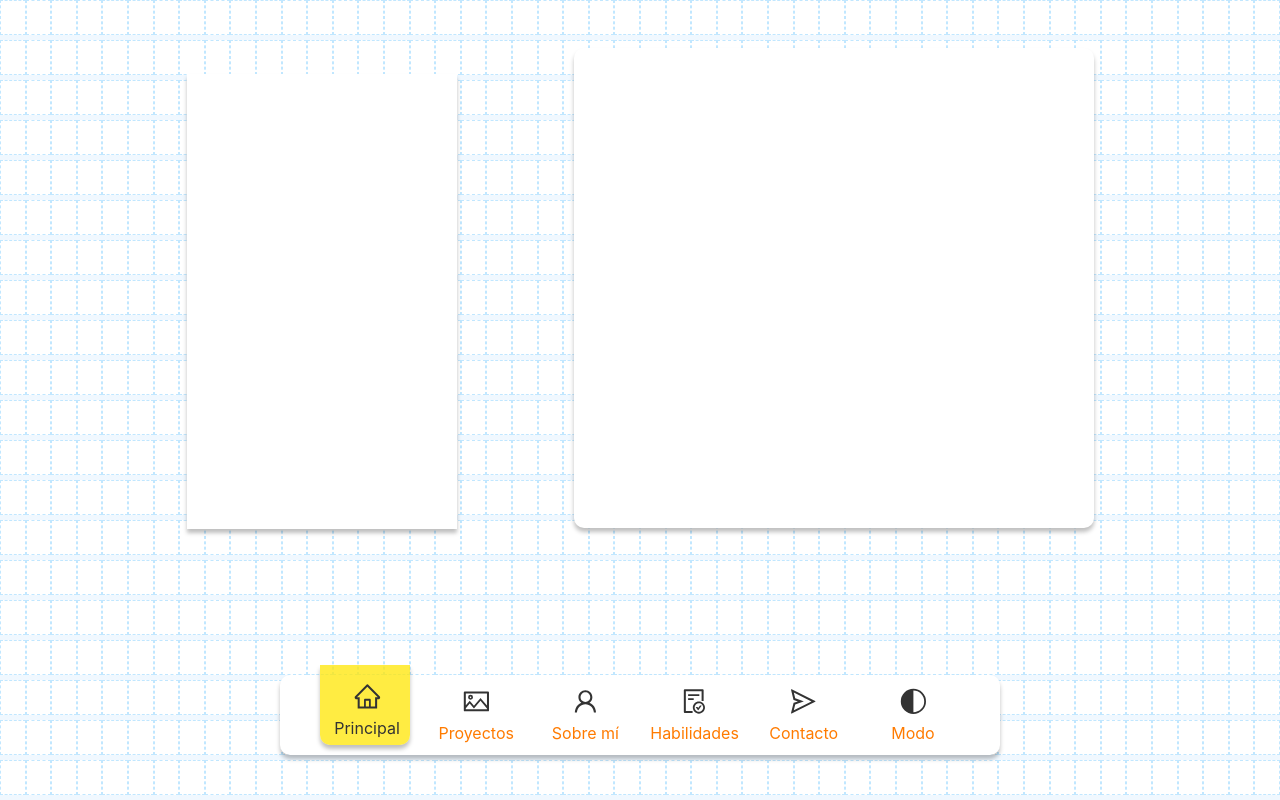
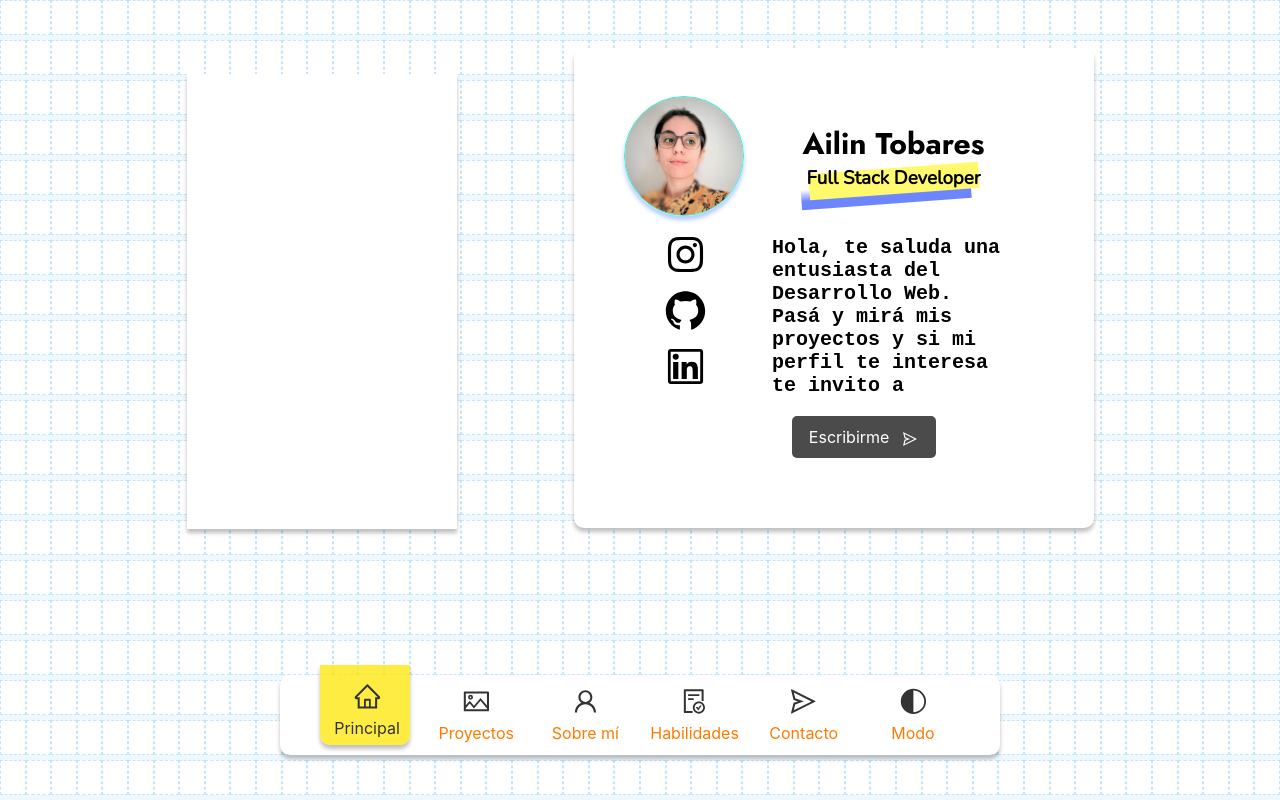
Before and after one commit to a1l1n/Portfolio, a React (Create React App) app: page / in a window 1280 px wide. Shown: the top 800 px of the page. Built offline with nearby package versions, Linux system fonts and the light colour scheme.

Commit message:
feat(data): add data component structure

```diff
--- a/src/Components/Home/Data/Data.jsx
+++ b/src/Components/Home/Data/Data.jsx
@@ -1,22 +1,49 @@
 import React from 'react';
-import { AiOutlineSend } from "react-icons/ai";
+import { AiOutlineSend, AiOutlineInstagram, AiOutlineGithub, AiOutlineLinkedin } from "react-icons/ai";
+import Profile from '../../../assets/Profile2.jpeg'
 import Styles from './Data.module.css'
 
 export const Data = () => {
   return (
-    <div className={Styles.home_container}>
-{/*         <h1 className={Styles.home_title}>Ailin Tobares</h1>
-        <div className={Styles.home_subtitle}>
+    <div className={Styles.data_container}>
+      <div className={Styles.data_box}>
+
+        <div className={Styles.data_head}>
+          <div className={Styles.data_profile_image}>
+            <img src={Profile} alt='Profile image' className={Styles.data_image}/>
+          </div>
+
+          <div className={Styles.data_title}>
+            <div className={Styles.data_yellow}></div>
+            <h1>Ailin Tobares</h1>
             <h3>Full Stack Developer</h3>
+            <div className={Styles.data_purple}></div>
+          </div>
         </div>
-        <p className={Styles.home_presentation}>Hola, te saluda una entusiasta del Desarrollo Web. Pasá y mirá mis proyectos y si mi perfil te interesa... </p>
 
-        <div  className={Styles.home_button}>
-            <a href="#contact" className={Styles.home_button_a}>
-                Escribime
-                <AiOutlineSend className={Styles.home_button_icon}/>
+        <div className={Styles.data_info}>
+          <div className={Styles.data_social}>
+          <a href="https://www.instagram.com/" className={Styles.data_social_icon} target="_blank"><AiOutlineInstagram /></a>
+
+          <a href="https://github.com/a1l1n" className={Styles.data_social_icon} target="_blank"><AiOutlineGithub /></a>
+
+          <a href="https://www.linkedin.com/in/ailin-tobares-b6251220b/" className={Styles.data_social_icon} target="_blank"><AiOutlineLinkedin /></a>
+          </div>
+
+          <div className={Styles.data_description}>
+            <p>
+            Hola, te saluda una entusiasta del Desarrollo Web. Pasá y mirá mis proyectos y si mi perfil te interesa te invito a
+            </p>
+          </div>
+        </div>
+
+        <div className={Styles.data_button}>
+          <a href="#contact" className={Styles.data_button_a}>
+              Escribirme
+              <AiOutlineSend className={Styles.data_button_icon}/>
             </a>
-        </div> */}
+        </div>
+      </div>
     </div>
   )
 }
--- a/src/Components/Home/Data/Data.module.css
+++ b/src/Components/Home/Data/Data.module.css
@@ -1,4 +1,7 @@
-.home_container {
+@import url('https://fonts.googleapis.com/css2?family=Nunito:wght@300&display=swap');
+@import url('https://fonts.googleapis.com/css2?family=Jost:wght@700&family=Nunito:wght@300;400&display=swap');
+
+.data_container {
     width: 520px;
     height: 480px;
     margin-top: 3em;
@@ -7,3 +10,139 @@
     background-color: white;
     box-shadow: 0px 4px 4px 0px rgba(0, 0, 0, 0.25);
 }
+
+.data_box {
+    width: 420px;
+    height: 400px;
+    margin: 3em auto;
+}
+
+.data_head {
+    height: 30%;
+    display: flex;
+    flex-direction: row;
+}
+
+.data_profile_image {
+    width: 30%;
+    height: 100%;
+}
+
+.data_image {
+    height: 100%;
+    border-radius: 50%;
+    transform: scaleX(-1);
+    border: 1px solid rgba(21, 255, 213, 1);
+    box-shadow: 0px 4px 4px 0px rgba(0, 87, 255, 0.30);
+}
+
+.data_title {
+    width: 100%;
+    display: flex;
+    flex-direction: column;
+    align-items: center;
+    justify-content: center;
+}
+
+.data_title h1 {
+    font-family: 'Jost', sans-serif;
+    font-size: 30px;
+}
+
+.data_title h3 {
+    position: relative;
+    z-index: 3;
+    font-family: 'Nunito', sans-serif;
+}
+
+.data_yellow, .data_purple {
+    position: relative;
+    width: 170px;
+    height: 30px;
+    transform: rotate(-4.18deg);
+}
+
+.data_yellow {
+    top: 4.5em;
+    z-index: 1;
+    background-color: #FFF96D;;
+}
+
+.data_purple {
+    z-index: 0;
+    bottom: 0.8em;
+    right: 0.5em;
+    background: linear-gradient(180deg, rgba(109, 133, 255, 0.00) 23.44%, #6D85FF 67.71%);
+
+}
+
+.data_info {
+    height: 50%;
+    display: flex;
+    flex-direction: row;
+    justify-content: center;
+    align-items: center;
+}
+
+.data_social {
+    width: 40%;
+    display: flex;
+    flex-direction: column;
+    justify-content: center;
+    align-items: center;
+    margin-left: 1em;
+}
+
+.data_social_icon {
+    color: black;
+    font-size: 45px;
+}
+
+.data_social_icon:hover {
+    color: #6D85FF;
+}
+
+.data_description {
+    width: 100%;
+    margin: 1em 2em;
+    display: flex;
+    justify-content: center;
+    align-items: center;
+    font-size: 20px;
+    font-family: 'Courier New', Courier, monospace;
+    font-weight: bold;
+
+}
+
+.data_button {
+/*     display: flex;
+    justify-content: flex-end;
+    margin-right: 4em; */
+    display: flex;
+    align-items: center;
+    justify-content: center;
+    text-align: center;
+    margin-left: 40%;
+    background-color: rgba(0, 0, 0, 0.705);
+    height: 2.6em;
+    width: 9em;
+    border-radius: 5px;
+    transition: .3s ease-in-out;
+}
+
+.data_button_a {
+    display: flex;
+    justify-content: space-between;
+    color: white;
+    text-decoration: none;
+}
+
+.data_button_icon {
+    margin-left: 0.8em;
+    margin-top: 4px;
+    align-items: center;
+}
+
+.data_button:hover {
+    background-color: rgba(0, 0, 0, 0.87);
+}
--- a/src/Components/Home/Home.module.css
+++ b/src/Components/Home/Home.module.css
@@ -97,7 +97,7 @@
 }
 
 .home_social_icon:hover {
-    color: rgb(175, 150, 6);
+
 } */
 
 /* TITLE ------------------------ */
```
